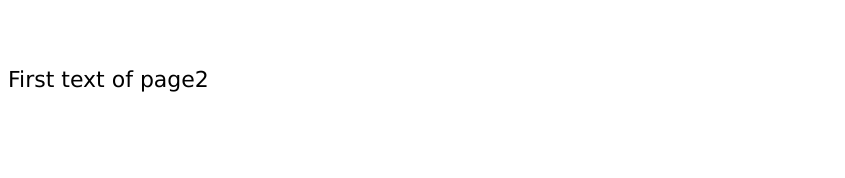
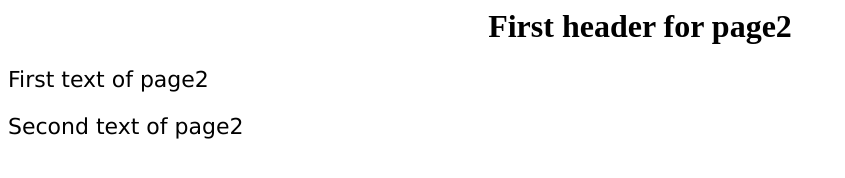
Before and after one commit to sirsasha78/first_project, a plain HTML site: page web_pages/page2.html in a window 1280 px wide. Shown: the whole page, without its empty margins (0-845 px from the left). Drawn offline with Linux system fonts and the light colour scheme.

```diff
--- a/css/styles.css
+++ b/css/styles.css
@@ -1,5 +1,5 @@
 h1, h2 {
-  color: white;
+  color: black;
   text-align: center;
 }
 p {
--- a/web_pages/page2.html
+++ b/web_pages/page2.html
@@ -7,5 +7,6 @@
 <body>
 	<h1>First header for page2</h1>
 	<p>First text of page2</p>
+	<p>Second text of page2</p>
 </body>
 </html>
```
Also changed, not shown: web_pages/page3.html (+1 -0 lines).
